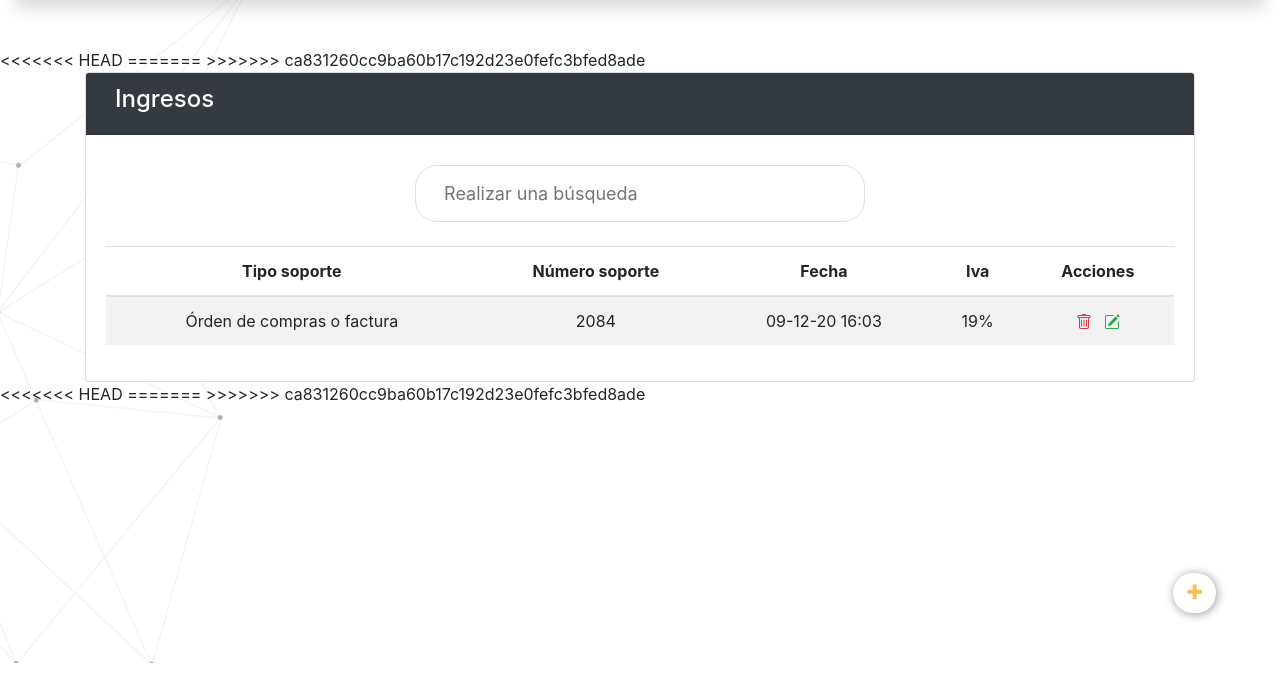
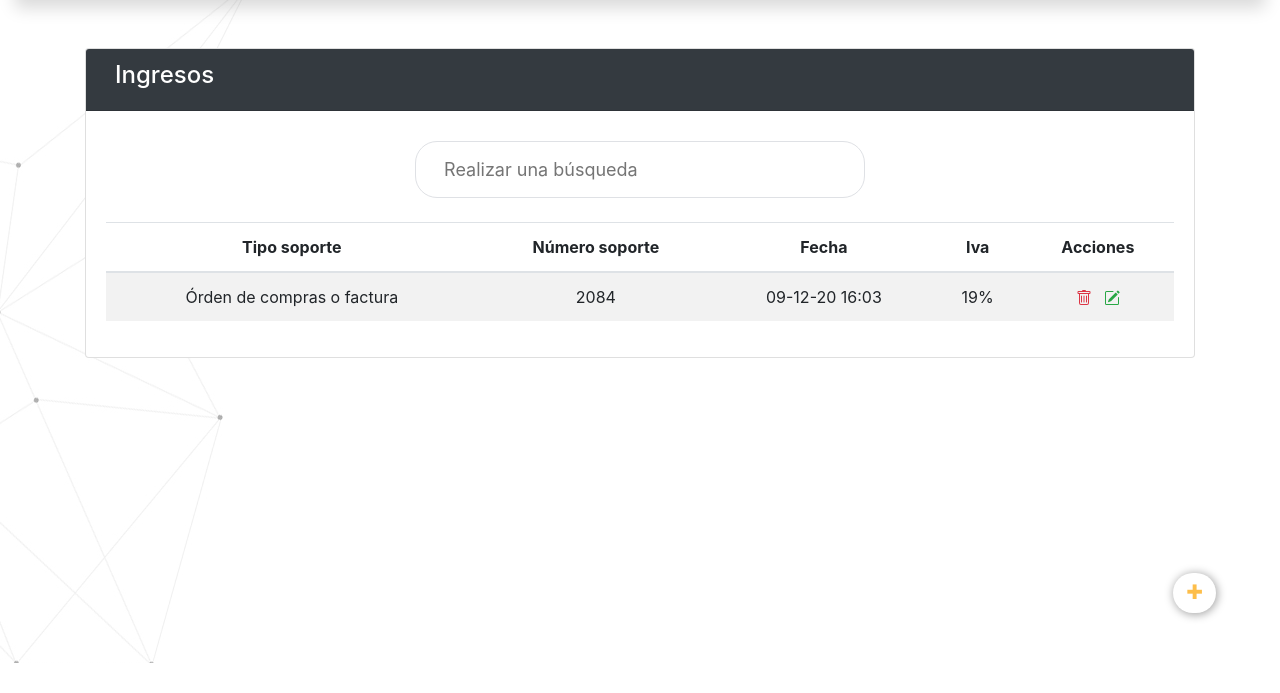
Before and after one commit to CRONOSPRO1/Senasoft2020-CDM, a PHP site: page /Senasoft2020-CDM/Administrador/ingresos in a window 1280 px wide. Shown: the part 107-800 px from the top of the page. Run offline with PHP 8.4, Linux system fonts and the light colour scheme; data that the repository does not hold is empty; grey boxes are pictures that could not be loaded.

Commit message:
Actualizando repositorio

```diff
--- a/view/modulos/compras/ingresos.php
+++ b/view/modulos/compras/ingresos.php
@@ -8,14 +8,8 @@
 
     <!-- Boostrap -->
     <link rel="stylesheet" href="https://stackpath.bootstrapcdn.com/bootstrap/4.5.2/css/bootstrap.min.css" integrity="sha384-JcKb8q3iqJ61gNV9KGb8thSsNjpSL0n8PARn9HuZOnIxN0hoP+VmmDGMN5t9UJ0Z" crossorigin="anonymous">
-<<<<<<< HEAD
-   <!-- SelectPicker -->
-    <link rel="stylesheet" href="https://cdn.jsdelivr.net/npm/bootstrap-select@1.13.14/dist/css/bootstrap-select.min.css">
-    <title>Inicio | Automatización y gestión Multitiendas</title>
-=======
 
     <title>Ingresos | Automatización y gestión Multitiendas</title>
->>>>>>> ca831260cc9ba60b17c192d23e0fefc3bfed8ade
 </head>
 
 <body>
@@ -154,13 +148,8 @@
     <script src="https://code.jquery.com/jquery-3.5.1.slim.min.js" integrity="sha384-DfXdz2htPH0lsSSs5nCTpuj/zy4C+OGpamoFVy38MVBnE+IbbVYUew+OrCXaRkfj" crossorigin="anonymous"></script>
     <script src="https://cdn.jsdelivr.net/npm/popper.js@1.16.1/dist/umd/popper.min.js" integrity="sha384-9/reFTGAW83EW2RDu2S0VKaIzap3H66lZH81PoYlFhbGU+6BZp6G7niu735Sk7lN" crossorigin="anonymous"></script>
     <script src="https://stackpath.bootstrapcdn.com/bootstrap/4.5.2/js/bootstrap.min.js" integrity="sha384-B4gt1jrGC7Jh4AgTPSdUtOBvfO8shuf57BaghqFfPlYxofvL8/KUEfYiJOMMV+rV" crossorigin="anonymous"></script>
-<<<<<<< HEAD
-    <!-- Libreria para implementar el select -->
-    <script src="https://cdn.jsdelivr.net/npm/bootstrap-select@1.13.14/dist/js/bootstrap-select.min.js"></script>
-=======
     <script src="<?=base_url?>/assets/js/main.js"></script>
 
->>>>>>> ca831260cc9ba60b17c192d23e0fefc3bfed8ade
     <!-- ScrollReveal (Framework para aportar interavtivdad y animcación a las paginas) -->
     <script src="https://unpkg.com/scrollreveal"></script>
 
```
Also changed, not shown: 2 other files.
